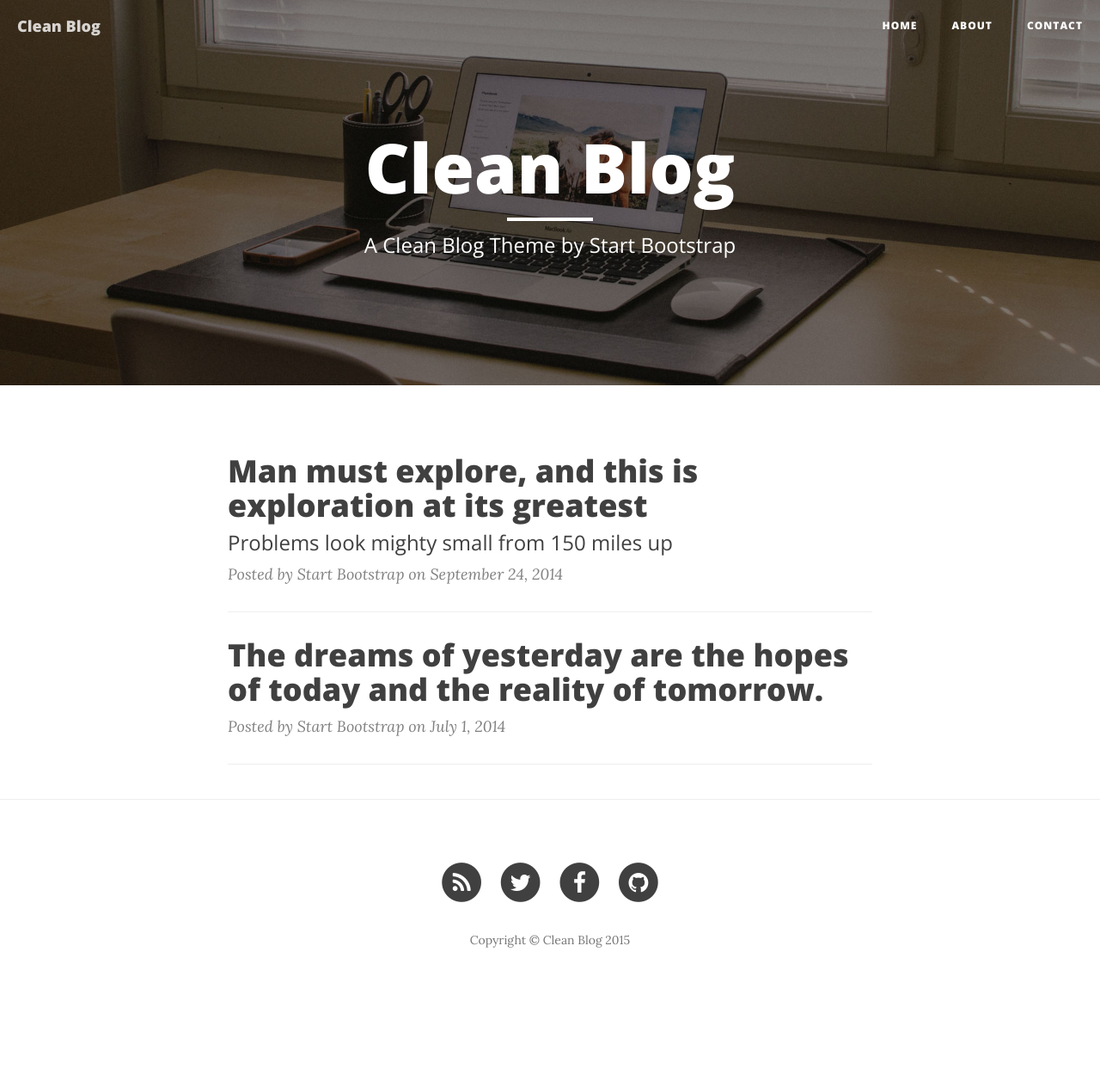
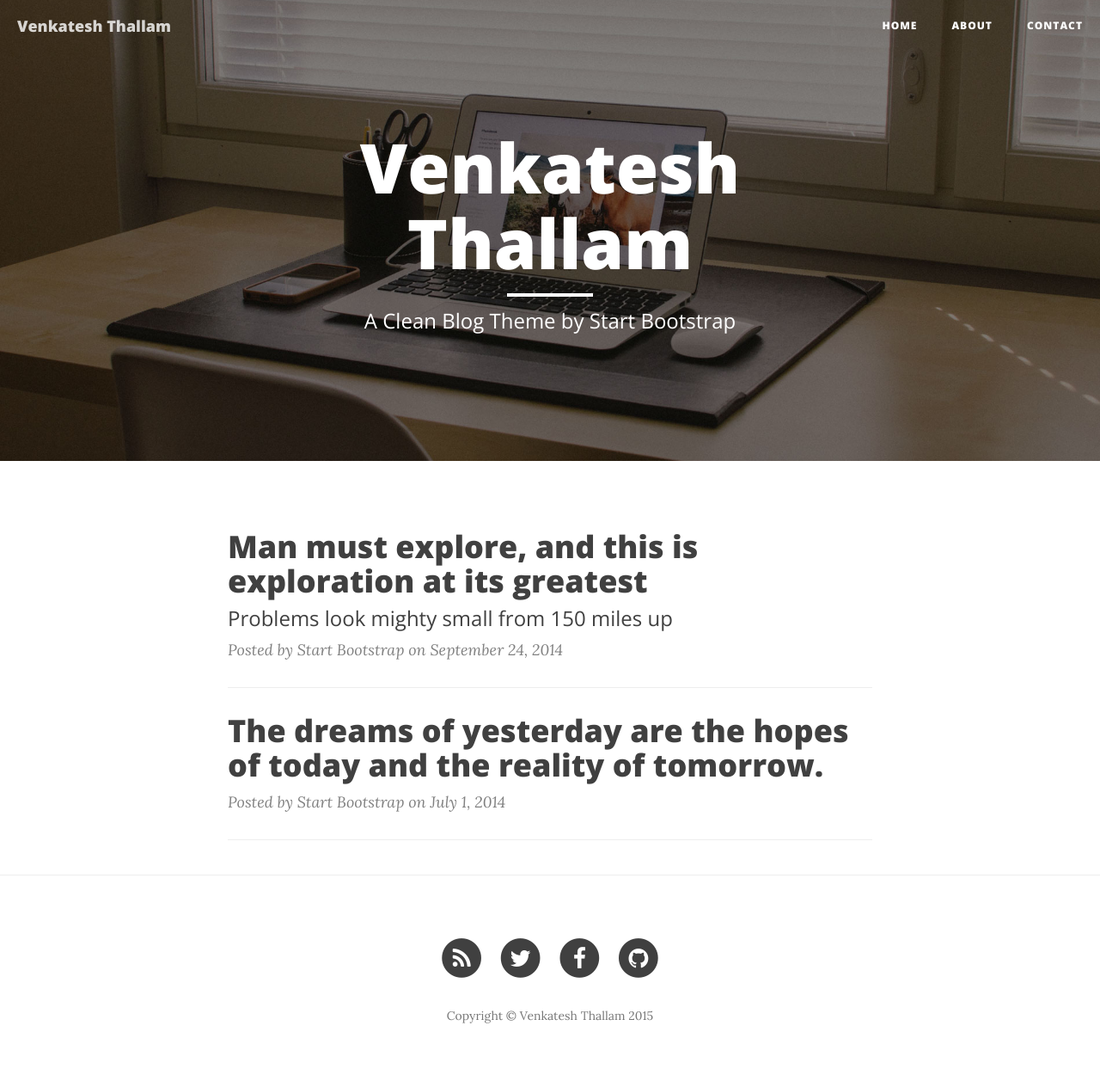
Before and after one commit to venkateshthallam/venkateshthallam.github.io, a Jekyll site: the page built from index.html, in a window 1280 px wide. Shown: the whole page at 86% size. Built offline with Jekyll 4.4.1, drawn with Linux system fonts in a browser that asks for light colours; nearby versions of some CDN libraries; the list of posts is cut into pages by our own code; before the commit the page ends 1169 px from its top, so only the background shows below that; part of the change alters nothing that is shown.

Commit message:
Changes made to the home page!

```diff
--- a/_config.yml
+++ b/_config.yml
@@ -1,13 +1,13 @@
 # Site settings
-title: Clean Blog
+title: Venkatesh Thallam
 header-img: img/home-bg.jpg
-email: your-email@yourdomain.com
-description: "Write your site description here. It will be used as your sites meta description as well!"
+email: venkatesh@jobsplane.com
+description: "I write about things related to technology, entrepreneurship and companies in general!"
 baseurl: ""
 url: "http://vthallam.com"
-twitter_username: SBootstrap
-github_username:  davidtmiller
-facebook_username:  IronSummitMedia
+twitter_username: vthallam
+github_username:  venkateshthallam
+facebook_username:  vthallam
 
 # Build settings
 markdown: kramdown
```
